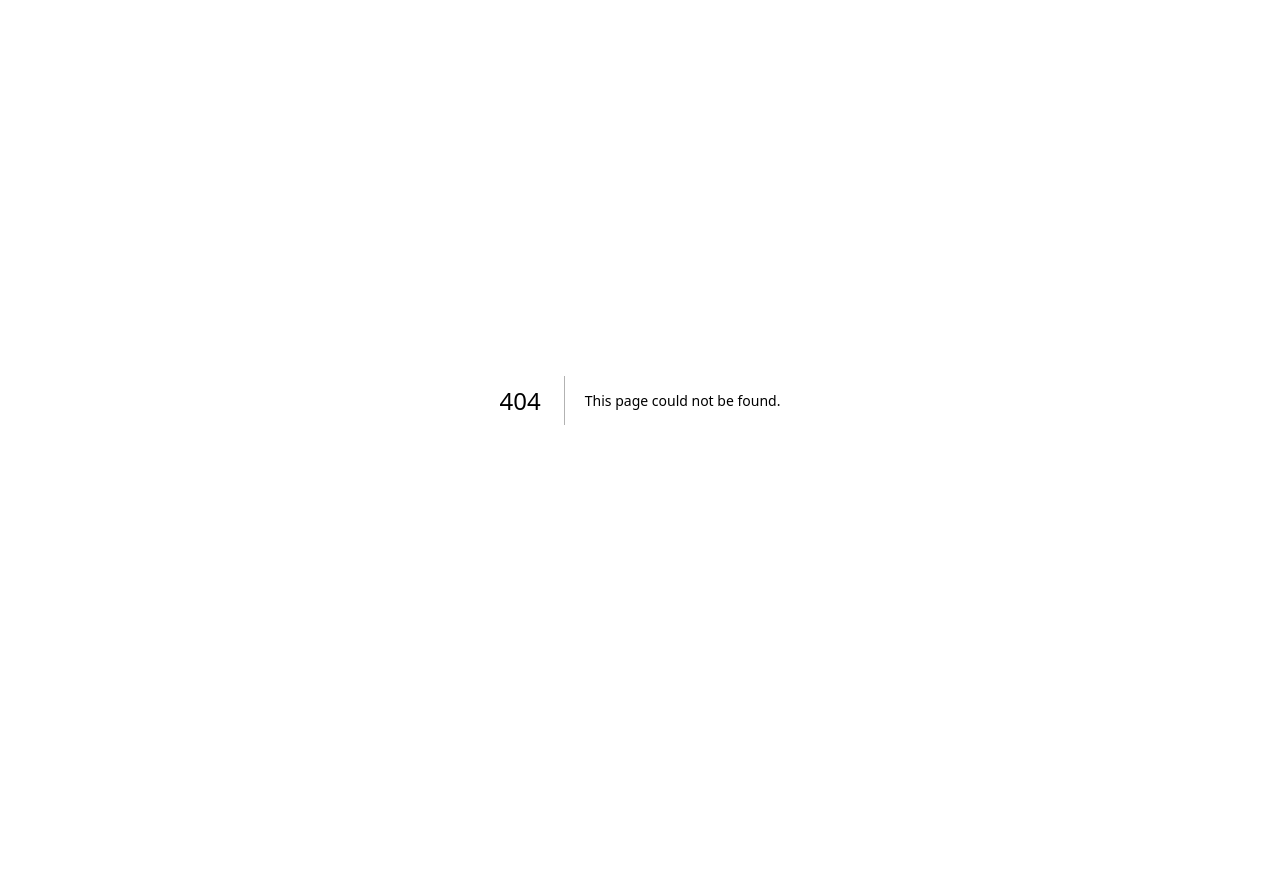
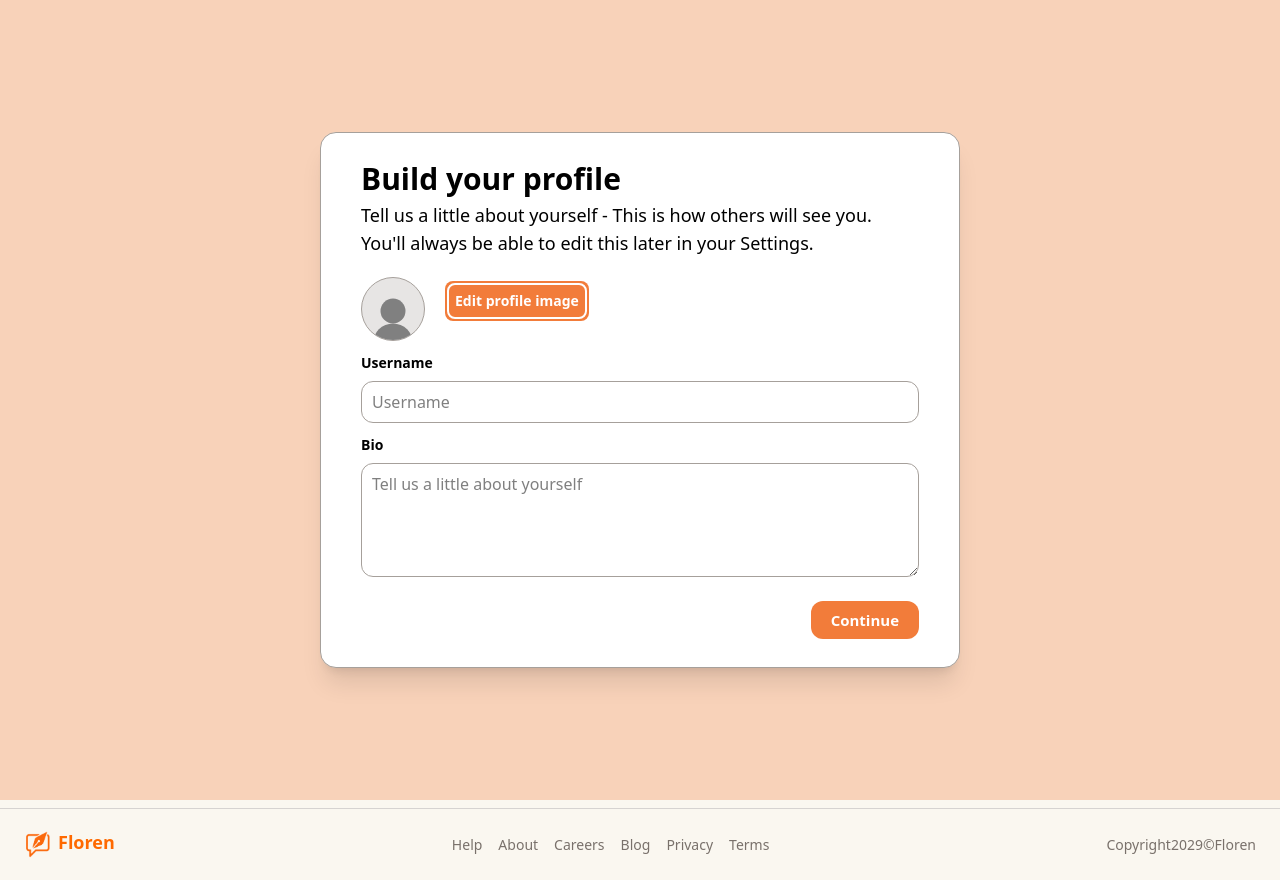
Before and after one commit to hafsa2002-bot/BlogFrontEnd, a Next.js app: page /complete-profile in a window 1280 px wide. Before the commit this address had no page. Before the commit the page ends 800 px from the top, so only its background shows below. Built offline with nearby package versions, Linux system fonts and the light colour scheme; no server answers.

Commit message:
complete profile info after account creating

```diff
--- a/package.json
+++ b/package.json
@@ -11,6 +11,7 @@
   "dependencies": {
     "axios": "^1.10.0",
     "bcryptjs": "^3.0.2",
+    "cloudinary": "^2.7.0",
     "clsx": "^2.1.1",
     "lucide-react": "^0.522.0",
     "mongodb": "^6.17.0",
--- /dev/null
+++ b/src/app/(site)/complete-profile/layout.js
@@ -0,0 +1,5 @@
+export default function CompleteProfileLayout({children}) {
+  return (
+    <>{children}</>
+  )
+}
--- /dev/null
+++ b/src/app/(site)/complete-profile/page.js
@@ -0,0 +1,128 @@
+'use client'
+import { User2 } from "lucide-react"
+import { useRouter, useSearchParams } from "next/navigation"
+import { useState, useEffect } from "react"
+import axios from "axios"
+
+export default function page() {
+    const router = useRouter()
+    const searchParams = useSearchParams()
+    const id = searchParams.get('user')
+    const [username, setUsername] = useState("")
+    const [bio, setBio] = useState("")
+    const [file, setFile] = useState(null);
+    const [error, setError] = useState("")
+    const [loading, setLoading] = useState(false)
+    const [userInfo, setUserInfo] = useState(null)
+
+    useEffect(() => {
+        if (searchParams) {
+            const id = searchParams.get("user");
+            if (id) {
+            axios.get(`/api/users/${id}`)
+                .then((res) => {
+                    setUserInfo(res.data);
+                    console.log("Fetched user:", res.data);
+                    console.log(typeof res.data)
+                })
+                .catch((err) => console.error(err));
+            }
+        }
+    }, [searchParams])
+
+    const handleCompleteProfile = async (e) => {
+        e.preventDefault();
+        if(!username){
+            setError("username is required")
+            return
+        }
+        setLoading(true)
+        const formData = new FormData();
+        formData.append("userId", id)
+        formData.append("username", username)
+        formData.append("bio", bio)
+        if(file) formData.append("profileImage", file)
+
+        try{
+            const res = await axios.post("/api/complete-profile", formData, {
+                headers: {
+                    "Content-Type": "multipart/form-data",
+                },
+            })
+            console.log("Updated user:", res.data.user)
+            router.push("/profile")
+        }catch(error){
+            if(error.response){
+                setError(error.response.data.error || "Something went wrong")
+            }else{
+                setError("Network error. Please try again.")
+            }
+        }finally{
+            setLoading(false)
+        }
+    }
+
+
+  return (
+    <div className="bg-[#F27C3A]/30 w-full h-screen flex justify-center items-center ">
+        <div className="bg-white shadow-xl w-6/12 rounded-2xl border border-stone-400 px-10 py-7">
+            <h2 className="text-3xl font-extrabold mb-1">Build your profile</h2>
+            <p className="text-lg w-11/12 ">Tell us a little about yourself - This is how others will see you. You'll always be able to edit this later in your Settings.</p>
+
+            {error &&
+                <div className="fixed top-2 right-1/2 translate-x-1/2 w-fit font-semibold z-50 bg-red-500 text-white  text-sm py-1.5 px-3 rounded-md mt-2 flex justify-center items-center gap-1 transition-opacity duration-300">
+                    {error}
+                </div>
+            }
+
+            <form onSubmit={handleCompleteProfile} className="mt-5 flex flex-col justify-center gap-3 w-full">
+                <div className="flex gap-5">
+                    <div className="bg-stone-200 w-16 h-16 flex justify-center items-center rounded-full overflow-hidden border border-stone-400">
+                        <User2 size={60} strokeWidth={0} fill="gray" className="relative top-3" />
+                    </div>
+                    <div>
+                        <div className="text-lg text-black pb-1">{userInfo?.email}</div>
+                        <div className="bg-[#F27C3A] flex justify-center items-center  rounded-lg p-0.5">
+                            <label htmlFor="profileImage" className="bg-[#F27C3A] cursor-pointer text-white rounded-lg p-1.5 border-2 border-white  font-semibold  text-sm ">Edit profile image</label>
+                        </div>
+                        <input
+                            id="profileImage"
+                            name="profileImage"
+                            type="file"
+                            className="hidden py-1.5"
+                        />
+                    </div>
+                </div>
+                <div className="flex flex-col gap-2">
+                    <label className="text-sm font-semibold" htmlFor="username">Username</label>
+                    <input
+                        className="border border-stone-400 rounded-xl px-2.5 py-2"
+                        id="username"
+                        name="username"
+                        placeholder="Username"
+                        value={username}
+                        onChange={(e) => setUsername(e.target.value)}
+                    />
+                </div>
+                <div className="flex flex-col gap-2">
+                    <label className="text-sm font-semibold" htmlFor="bio">Bio</label>
+                    <textarea
+                        className="border border-stone-400 rounded-xl px-2.5 py-2"
+                        id="bio"
+                        name="bio"
+                        placeholder="Tell us a little about yourself"
+                        value={bio}
+                        onChange={(e) => setBio(e.target.value)}
+                        rows={4}
+                    ></textarea>
+                </div>
+                <div className="flex justify-end w-full">
+                    <button type="submit" disabled={loading} className="bg-[#F27C3A] disabled:opacity-50 text-white px-5 py-2 rounded-xl font-semibold text-[15px] mt-3 cursor-pointer">
+                        {loading ? "Saving..." : "Continue"}
+                    </button>
+                </div>
+            </form>
+        </div>
+    </div>
+  )
+}
--- a/src/app/(site)/layout.js
+++ b/src/app/(site)/layout.js
@@ -20,27 +20,16 @@ export default function RootLayout({ children }) {
   if(status === "loading") return <Loader/>
   return (
     <div className={`bg-[#FAF7F0] ${ (array.includes(pathname) || isLoggedIn  ? '' : '')}`}>
-        {/* {
-          isAdminRoute ? (
-            <AdminSideLayout>{children}</AdminSideLayout>
-          ) : (
-            <ClientSideLayout>{children}</ClientSideLayout>
-          )
-        } */}
-
-        <div className='flex gap-26 px-4 w-full '>
-            <div className='w-[17%] h-screen '>
+        <div className={`${isLoggedIn ? 'flex gap-26 px-4 w-full' : 'w-full'}`}>
+            <div className={`${isLoggedIn  ? 'w-[17%] h-screen' : 'hidden'}`}>
                 <SideBar/>
             </div>
-            <div  className=' w-[70%] rounded-xl overflow-hidden mt-10'>
-                {/* <ExplorePosts/> */}
+            <div  className={`${isLoggedIn  ? ' w-[70%] rounded-xl overflow-hidden mt-10' : 'w-full'}`}>
                 <main>{children}</main>
             </div>
             {/* <div className='w-[20%]'>
-
             </div> */}
         </div>
-        {/* <Navbar /> */}
         <Footer />
     </div>
   );
--- a/src/app/(site)/page.js
+++ b/src/app/(site)/page.js
@@ -60,7 +60,7 @@ export default function Home() {
             </div>
             </div>
         </div>
-        <section className="flex justify-center overflow-hidden " >
+        <section className="flex justify-center overflow-hidden mt-14 " >
             <div className="flex-col flex justify-center min-h-[79vh] w-11/12 pl-4">
                 <h1 className="text-8xl  font-serif">
                     Exploring Life <br/> Through Words
--- a/src/app/(site)/profile/page.js
+++ b/src/app/(site)/profile/page.js
@@ -34,7 +34,10 @@ export default function ProfilePage() {
   if(!session) return <p>You must be logged in</p>
   return (
     <div className="bg-white px-7 py-5 rounded-2xl">
-        {/* user info */}
+        {
+          !loading
+          ? (
+            <>
               <div className="flex justify-between mb-14 ">
                 <div className="">
                   {
@@ -52,7 +55,7 @@ export default function ProfilePage() {
                 </div>
                 <div className="flex flex-col gap-4 w-9/12">
                   <div className="flex items-center justify-between  w-8/12">
-              <h3 className="font-semibold text-xl">{userInfo?.username ? userInfo?.username : 'Hafsa Barhoud'}</h3>
+                    <h3 className="font-semibold text-xl">{userInfo?.username}</h3>
                     <div className="flex gap-4 items-center">
                       <div className="font-semibold hover:bg-[#F27C3A] bg-[#F27C3A]/80  text-white rounded-lg py-1.5 px-4 cursor-pointer">Edit Profile</div>
                       <Settings size={21} className="cursor-pointer" />
@@ -64,12 +67,13 @@ export default function ProfilePage() {
                     <div className="text-stone-500 flex gap-1.5 cursor-pointer"><span className="text-black font-semibold">{userInfo?.following?.length}</span>following</div>
                   </div>
                   <div className="w-8/12 text-[15px] mt-2">
-              <ul>
+                    {/* <ul>
                       <li>🌸 Just a girl chasing sunsets & good vibes</li>
                       <li>📷 Lover of photography, colors, and tiny details</li>
                       <li>✨ Living one snapshot at a time</li>
                       <li>💬 DM me for collabs & good coffee recs ☕💕</li>
-              </ul>
+                    </ul> */}
+                    {userInfo?.bio}
                   </div>
                 </div>
               </div>
@@ -96,6 +100,12 @@ export default function ProfilePage() {
                   </ul>
                 </div>
               </div>
+            </>
+          )
+          : (
+            <Loader/>
+          )
+        }
 
 
 
--- a/src/app/(site)/register/page.js
+++ b/src/app/(site)/register/page.js
@@ -44,17 +44,17 @@ export default function Register() {
         password,
       })
       setSuccess("Account created successfully!")
-      // setTimeout(() => setSuccess(""), 2000)
+      setTimeout(() => setSuccess(""), 2000)
       setEmail("")
       setPassword("")
       setPsswrdConfirmation("")
 
       setSuccess("Account created successfully!");
 
-      // Wait a bit before redirecting
       setTimeout(() => {
-        setSuccess(""); // Optional: clear it
-        router.push("/login");
+        setSuccess("");
+        // router.push("/login");
+        router.push(`/complete-profile?user=${res.data.userId}`);
       }, 3000);
 
     } catch(error){
--- a/src/app/api/(auth)/register/route.js
+++ b/src/app/api/(auth)/register/route.js
@@ -22,5 +22,6 @@ export async function POST(req) {
         password: hashedPassword,
     })
 
-    return NextResponse.json({message: "User created", userId: newUser}, {status: 200})
+    // return NextResponse.json({message: "User created", userId: newUser}, {status: 200})
+    return NextResponse.json({message: "User created", userId: newUser._id}, {status: 200})
 }
--- /dev/null
+++ b/src/app/api/complete-profile/route.js
@@ -0,0 +1,50 @@
+import { NextResponse } from "next/server";
+import connect from "../../../../lib/dbConnect";
+import User from "../../../../lib/models/User";
+import {v2 as cloudinary} from "cloudinary"
+
+cloudinary.config({
+    cloud_name: process.env.CLOUDINARY_CLOUD_NAME,
+    api_key: process.env.CLOUDINARY_API_KEY,
+    api_secret: process.env.CLOUDINARY_API_SECRET,
+})
+
+export async function POST(req){
+    await connect()
+    const formData = await req.formData()
+
+    const userId = formData.get("userId")
+    const username = formData.get("username")
+    const bio = formData.get("bio")
+    const profileImage = formData.get("profileImage")
+    let imageUrl = ""
+
+    if(profileImage && typeof profileImage === "object"){
+        const arrayBuffer = await profileImage.arrayBuffer();
+        const buffer = Buffer.from(arrayBuffer);
+
+        const result = await new Promise((resolve, reject) => {
+            cloudinary.uploader
+                .upload_stream(
+                    {folder: "users/avatars"},
+                    (error, result) => {
+                        if(error) reject(error)
+                            resolve(result)
+                    }
+                )
+                .end(buffer)
+        });
+        imageUrl = result.secure_url;
+    }
+
+    const updateUser = await User.findByIdAndUpdate(userId,{
+        username,
+        bio,
+        profileImage : imageUrl
+    });
+
+    return NextResponse.json({
+        message: "Profile updated",
+        user: updateUser
+    }, {status: 200})
+}
--- a/src/app/api/posts/[id]/route.js
+++ b/src/app/api/posts/[id]/route.js
@@ -5,7 +5,8 @@ import Post from "../../../../../lib/models/Post";
 export const GET = async (req, {params}) => {
     try{
         await connect()
-        const post = await Post.findById(params.id)
+        const { id } = await params
+        const post = await Post.findById(id)
 
         if(!post){
             return new NextResponse("Post not found", {status: 404})
--- /dev/null
+++ b/src/app/api/users/[id]/route.js
@@ -0,0 +1,19 @@
+import { NextResponse } from "next/server";
+import connect from "../../../../../lib/dbConnect";
+import User from "../../../../../lib/models/User";
+
+export const GET = async (req, {params}) => {
+    try{
+        await connect()
+        const {id} = await params
+        const user = await User.findById(id)
+
+        if(!user){
+            return new NextResponse("User not found", {status: 404})
+        }
+
+        return new NextResponse(JSON.stringify(user), {status: 200})
+    }catch(error){
+        return new NextResponse("Server error: " + error.message, {status: 500})
+    }
+}
--- a/src/components/User/SideBar.jsx
+++ b/src/components/User/SideBar.jsx
@@ -4,6 +4,7 @@ import React, { useState } from 'react'
 import NavLink from '../NavLink'
 import { useSession } from 'next-auth/react'
 import { usePathname } from 'next/navigation'
+import { logout } from '../../../lib/actions/auth'
 
 function SideBar() {
     const pathname = usePathname()
@@ -11,7 +12,7 @@ function SideBar() {
     const isLoggedIn = session?.user
     const [showMore, setShowMore] = useState(false)
 
-    if(status == "loading" || pathname=== "/explore-page") return null
+    if(status == "loading" || pathname === "/explore-page") return null
     return (
     <div className=' w-[18%] px-3 pt-7 pb-4 border-r border-stone-300 h-screen fixed left-0 top-0 flex flex-col justify-center'>
         <div>
@@ -59,7 +60,12 @@ function SideBar() {
                                 <li className='flex justify-between items-center hover:bg-stone-200 rounded-xl p-2 cursor-pointer'>Apparence <ArrowRight size={20} /> </li>
                                 <li className='hover:bg-stone-200 rounded-xl p-2 cursor-pointer'>Settings</li>
                             </ul>
-                            <div className='p-2 flex gap-2 text-red-600'> <LogOut size={20} /> Logout</div>
+                            <div
+                                onClick={() => logout()}
+                                className='p-2 flex items-center gap-2 text-red-600'
+                            >
+                                <LogOut size={20} /> Logout
+                            </div>
                         </div>
                     </div>
                 )
```
Also changed, not shown: 1 other file (tests, documents, lock files or other folders). Lines whose indentation alone changed are shown as unchanged.
